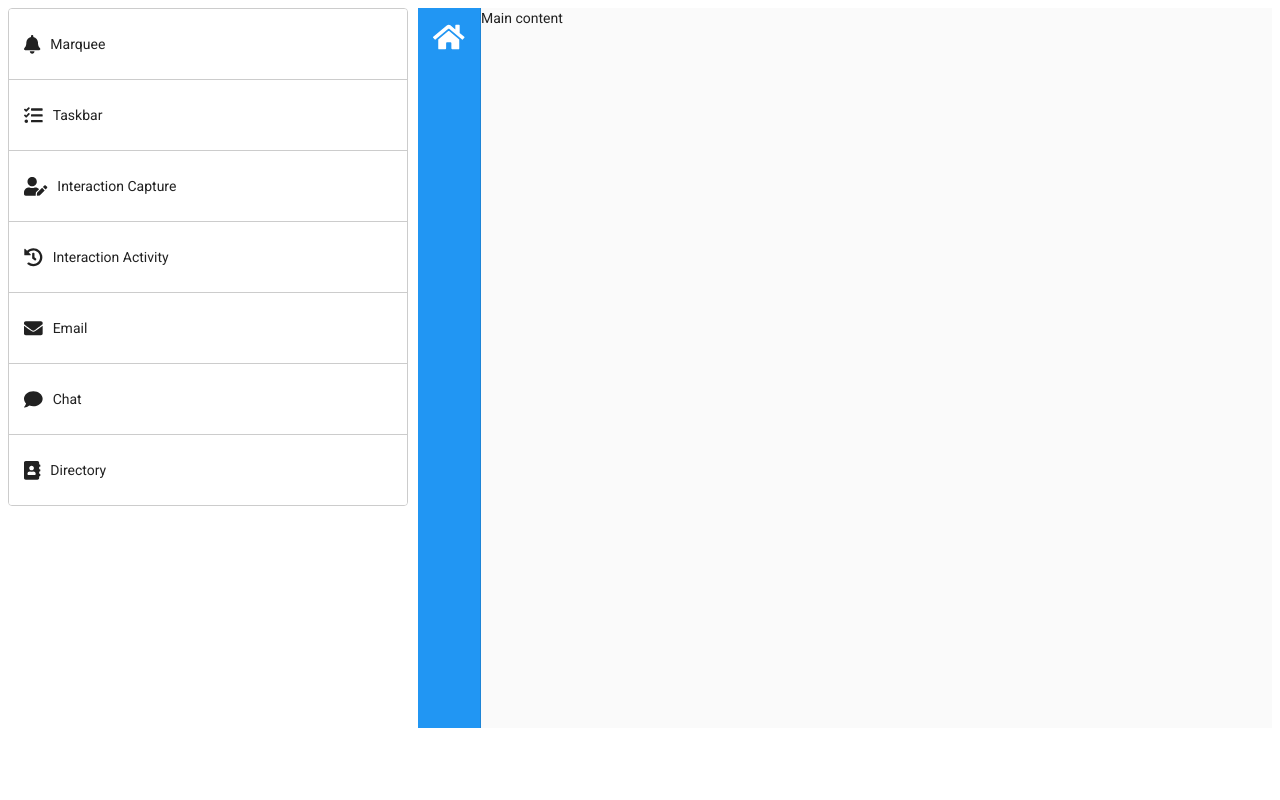
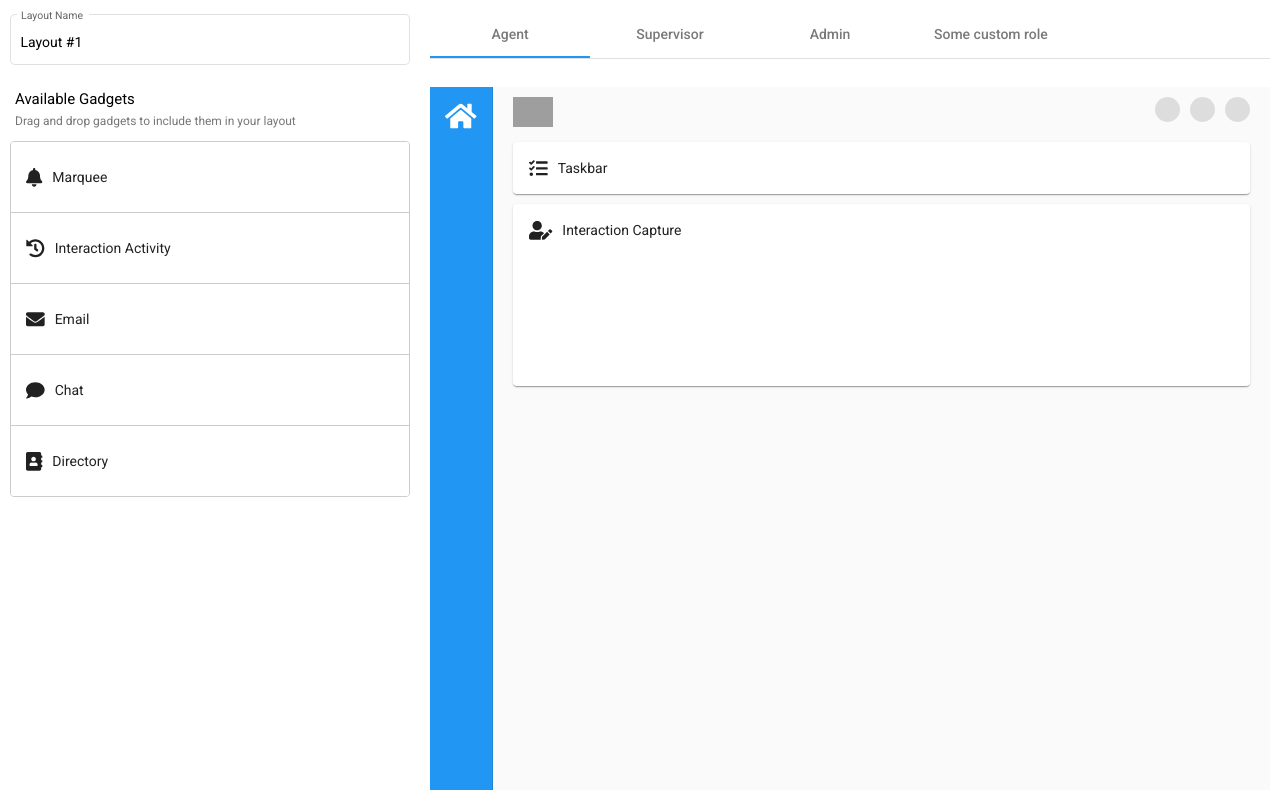
Before and after one commit to aguecida/gadget-grid, an Angular app: page / in a window 1280 px wide. Built offline with nearby package versions, Linux system fonts and the light colour scheme; grey boxes are pictures that could not be loaded.

Commit message:
Add some mock data.

```diff
--- a/src/app/app.component.html
+++ b/src/app/app.component.html
@@ -1,18 +1,49 @@
-<div style="display: flex;">
-  <div style="flex: 0 0 400px; margin-right: 10px;">
+<div style="display: flex; margin: 10px;">
+  <div style="flex: 0 0 400px; margin-right: 20px;">
+    <mat-form-field appearance="outline" class="example-full-width" style="width: 100%;">
+      <mat-label>Layout Name</mat-label>
+      <input matInput placeholder="Name" value="Layout #1">
+    </mat-form-field>
+    <h4 style="margin-left: 5px; margin-bottom: 0;">Available Gadgets</h4>
+    <div style="width: 100%; font-size: 12px; color: #777; margin-left: 5px; margin-bottom: 10px;">Drag and drop gadgets to include them in your layout</div>
     <div [cdkDropListData]="gadgets" #gadgetList="cdkDropList" [cdkDropListConnectedTo]="[tabList]" class="example-list" (cdkDropListDropped)="drop($event)" cdkDropList>
       <app-gadget *ngFor="let gadget of gadgets" [gadget]="gadget" cdkDrag></app-gadget>
     </div>
   </div>
   <div style="flex: 1 1 auto;">
-    <mat-drawer-container style="height: 90vh;">
+    <mat-tab-group>
+      <mat-tab label="Agent">
+          <mat-drawer-container style="margin-top: 28px; height: calc(100vh - 20px - 49px - 28px);">
               <mat-drawer mode="side" opened>
                 <app-tab [gadget]="home"></app-tab>
-        <div [cdkDropListData]="tabs" #tabList="cdkDropList" (cdkDropListDropped)="drop($event)" [cdkDropListConnectedTo]="[gadgetList]" cdkDropList>
+                <div style="height: calc(100% - 60.5px);" [cdkDropListData]="tabs" #tabList="cdkDropList" (cdkDropListDropped)="drop($event)" [cdkDropListConnectedTo]="[gadgetList]" cdkDropList>
                   <app-tab *ngFor="let tab of tabs" [gadget]="tab" cdkDrag></app-tab>
                 </div>
               </mat-drawer>
-      <mat-drawer-content>Main content</mat-drawer-content>
+              <mat-drawer-content>
+                <div style="padding: 10px 20px 0; display: flex;">
+                  <a id="brand" href="https://www.upstreamworks.com" target="_blank">
+                    <img src="https://www.upstreamworks.com/wp-content/uploads/2016/07/upstreamworks-logo.png" style="height: 30px;" />
+                  </a>
+                  <span style="flex: 1 1 auto"></span>
+                  <div style="background: #ddd; height: 25px; width: 25px; border-radius: 50%;"></div>
+                  <div style="background: #ddd; height: 25px; width: 25px; border-radius: 50%; margin-left: 10px;"></div>
+                  <div style="background: #ddd; height: 25px; width: 25px; border-radius: 50%; margin-left: 10px;"></div>
+                </div>
+                <mat-card style="margin: 10px 20px;">
+                  <fa-icon style="margin-right: 10px;" [icon]="taskbar" size="lg"></fa-icon>
+                  <span>Taskbar</span>
+                </mat-card>
+                <mat-card style="margin: 10px 20px; height: 150px;">
+                  <fa-icon style="margin-right: 10px;" [icon]="interactionCapture" size="lg"></fa-icon>
+                  <span>Interaction Capture</span>
+                </mat-card>
+              </mat-drawer-content>
             </mat-drawer-container>
+      </mat-tab>
+      <mat-tab label="Supervisor"> Content 2 </mat-tab>
+      <mat-tab label="Admin"> Content 3 </mat-tab>
+      <mat-tab label="Some custom role"> Content 4 </mat-tab>
+    </mat-tab-group>
   </div>
 </div>
--- a/src/app/app.component.ts
+++ b/src/app/app.component.ts
@@ -1,5 +1,5 @@
 import { Component } from '@angular/core';
-import { faHome, faBell, faTasks, faUserEdit, faHistory, faEnvelope, faComment, faAddressBook } from '@fortawesome/free-solid-svg-icons';
+import { faHome, faBell, faTasks, faUserEdit, faHistory, faEnvelope, faComment, faAddressBook, IconDefinition } from '@fortawesome/free-solid-svg-icons';
 import { CdkDragDrop, moveItemInArray, transferArrayItem } from '@angular/cdk/drag-drop';
 
 import { Gadget } from './gadget/gadget';
@@ -15,13 +15,14 @@ export class AppComponent {
 
   gadgets: Gadget[] = [
     new Gadget('Marquee', faBell),
-    new Gadget('Taskbar', faTasks),
-    new Gadget('Interaction Capture', faUserEdit),
     new Gadget('Interaction Activity', faHistory),
     new Gadget('Email', faEnvelope),
     new Gadget('Chat', faComment),
     new Gadget('Directory', faAddressBook)
   ];
+
+  taskbar: IconDefinition = faTasks;
+  interactionCapture: IconDefinition = faUserEdit;
 
   tabs: Gadget[] = [];
 
--- a/src/styles.scss
+++ b/src/styles.scss
@@ -1,3 +1,8 @@
 /* You can add global styles to this file, and also import other style files */
 
 @import "~@angular/material/prebuilt-themes/indigo-pink.css";
+
+html, body {
+    margin: 0 !important;
+    padding: 0 !important;
+}
```
Also changed, not shown: src/app/app.module.ts (+7 -1 lines). Lines whose indentation alone changed are shown as unchanged.
